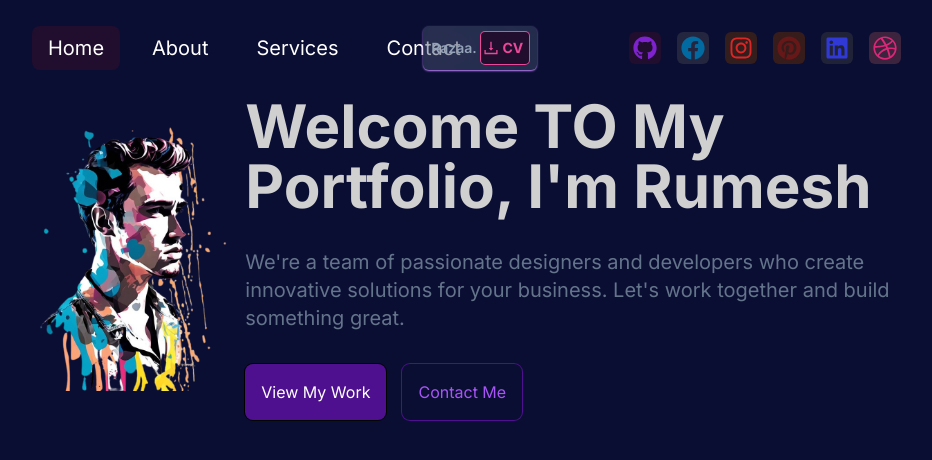
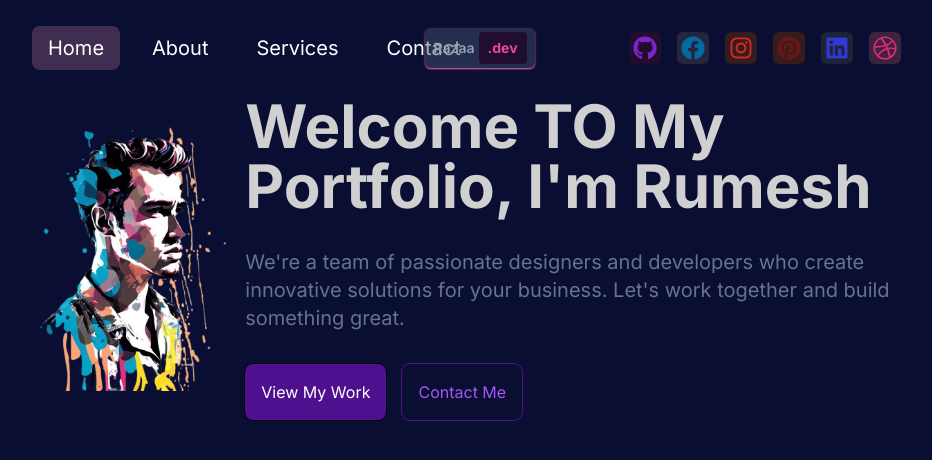
Before and after one commit to RumeshKumara/Smart-portfolio-next, a Next.js app in the folder next-animated-portfolio-starter/: page / in a window 1280 px wide. Shown: the top 460 px of the page, without its empty margins (160-1092 px from the left). Built offline with nearby package versions, Linux system fonts and the light colour scheme.

Commit message:
commit-1

```diff
--- a/next-animated-portfolio-starter/src/app/components/Navbar.jsx
+++ b/next-animated-portfolio-starter/src/app/components/Navbar.jsx
@@ -26,12 +26,10 @@ const Navbar = () => {
         </div>
         {/* LOGO */}
         <div className='xl:justify-center xl:w-1/3 md:hidden lg:flex'>
-            <Link href="/" className='flex items-center justify-center p-[6px] px-2 text-sm font-semibold rounded-md shadow-sm shadow-purple-400 backdrop-blur-2xl bg-slate-500/30 '>
-              <span className='mr-1 text-slate-400'>Razaa.</span>
-              <span className='flex items-center justify-center w-12 h-8 pr-1 text-pink-500 font-bold rounded ring-1 ring-pink-500 bg-[#210e2f] backdrop-blur-2xl '>
-              <a href="" download>
-            <AiOutlineDownload className='mr-[2px] text-lg  text-pink-500' />
-          </a> CV
+            <Link href="/" className='flex items-center justify-center p-1 px-2 text-sm font-semibold rounded-md shadow-sm shadow-pink-400 backdrop-blur-2xl bg-slate-500/30 '>
+              <span className='mr-1 text-slate-400'>Razaa</span>
+              <span className='flex items-center justify-center w-12 h-8 text-pink-500 font-bold rounded bg-[#210e2f] backdrop-blur-2xl '>
+              .dev
               </span>
             </Link>
         </div>
--- a/next-animated-portfolio-starter/src/app/components/Navlink.jsx
+++ b/next-animated-portfolio-starter/src/app/components/Navlink.jsx
@@ -7,7 +7,7 @@ const Navlink = ({link}) => {
     const pathname = usePathname();
     console.log(pathname);
   return (
-    <Link className={`rounded-lg px-4 py-2 text-white ${pathname === link.url ? "bg-[#210e2f] text-slate-200" : ""}`} href={link.url}>
+    <Link className={`rounded-lg px-4 py-2 text-white ${pathname === link.url ? "bg-[#3f2e50] text-slate-200" : ""}`} href={link.url}>
         {link.title}
     </Link>
   )
```
